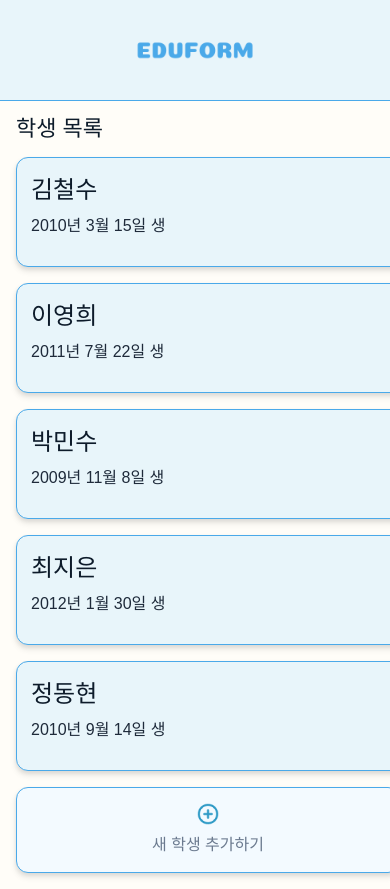
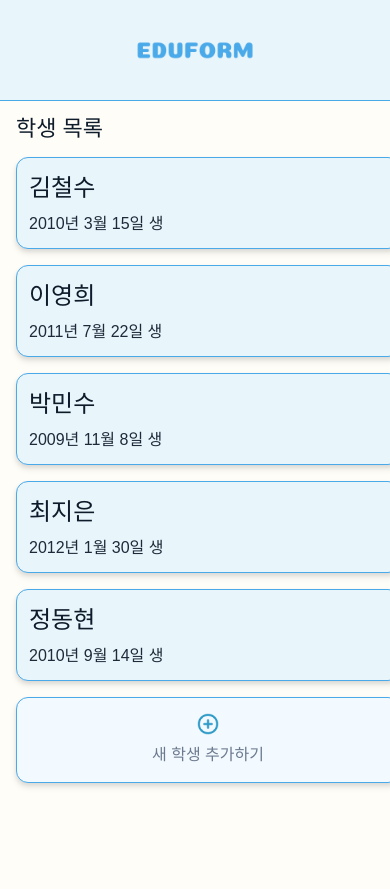
Before and after one commit to CodysseyTabula/Eduform, a React (Vite) app in the folder frontend/: page /students in a window 390 px wide. After the commit the page ends 844 px from the top, so only its background shows below. Built offline with nearby package versions, Linux system fonts and the light colour scheme; a web font is replaced by a local one.

Commit message:
💄 style : NameCard 컴포넌트 사이즈 조정 #12

```diff
--- a/frontend/src/components/NameCard.css
+++ b/frontend/src/components/NameCard.css
@@ -1,11 +1,10 @@
 .name-card {
   width: 100%;
-  max-width: 320px;
-  min-height: 75px;
+  min-height: 70px;
   background-color: var(--color-tertiary);
   border: 1px solid var(--color-primary);
   border-radius: 12px;
-  padding: 1rem;
+  padding: 0.875rem;
   box-shadow: 0 4px 6px rgba(0, 0, 0, 0.1), 0 2px 4px rgba(0, 0, 0, 0.06);
   transition: transform 0.2s ease, box-shadow 0.2s ease;
 }
@@ -39,15 +38,14 @@
 
 @media (max-width: 768px) {
   .name-card {
-    max-width: 100%;
-    min-height: 90px;
-    padding: 1rem;
+    min-height: 65px;
+    padding: 0.75rem;
   }
 }
 
 @media (max-width: 480px) {
   .name-card {
-    min-height: 80px;
-    padding: 0.875rem;
+    min-height: 60px;
+    padding: 0.75rem;
   }
 }
```
